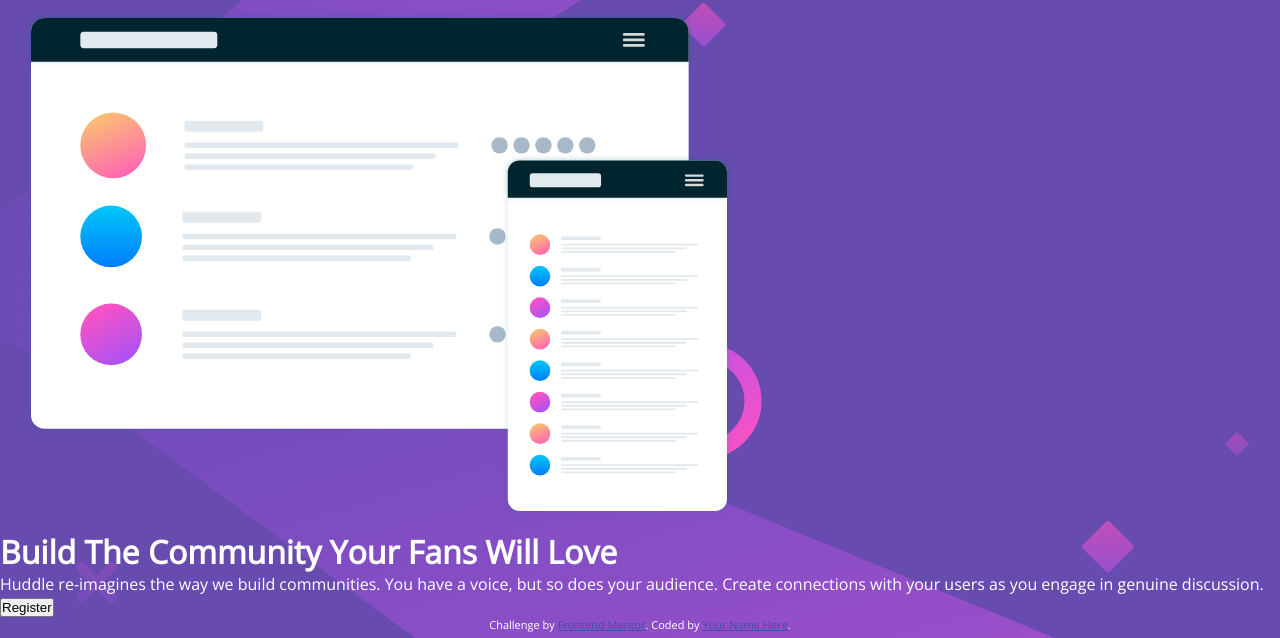
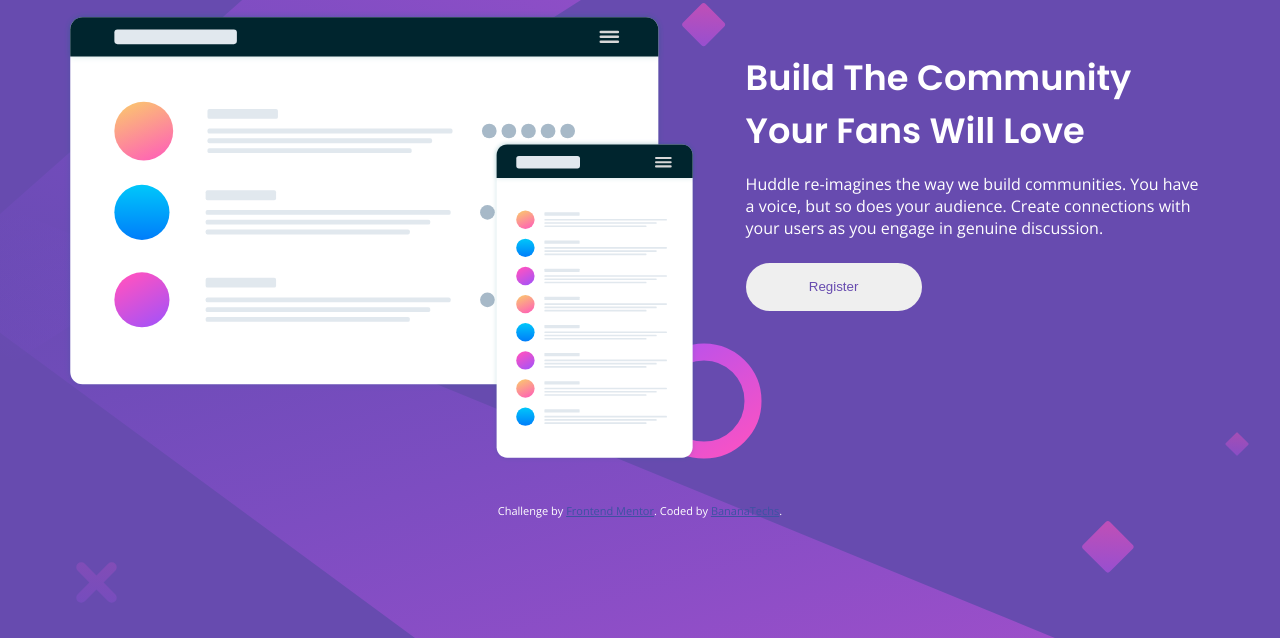
Before and after one commit to BananaTechs/frontend-mentor-huddle-landing, a plain HTML site: page index.html in a window 1280 px wide. Shown: the part 162-800 px from the top of the page. Drawn offline with nearby package versions, Linux system fonts and the light colour scheme.

Commit message:
Add Hero styling

```diff
--- a/index.html
+++ b/index.html
@@ -41,7 +41,7 @@
   <footer>
     <p class="attribution">
       Challenge by <a href="https://www.frontendmentor.io?ref=challenge" target="_blank">Frontend Mentor</a>.
-      Coded by <a href="#">Your Name Here</a>.
+      Coded by <a href="https://github.com/BananaTechs">BananaTechs</a>.
     </p>
   </footer>
 </body>
--- a/styles.css
+++ b/styles.css
@@ -9,7 +9,7 @@
     box-sizing: border-box;
 }
 
-/* -------------------- Background Image -------------------- */
+/* -------------------- Background Image & Globals -------------------- */
 
 body {
     min-height: 100vh;
@@ -19,13 +19,27 @@ body {
     background-repeat: no-repeat;
 
     font-family: 'Open Sans', sans-serif;
+    font-size: medium;
+    text-align: center;
     color: white;
+}
+
+h1 {
+    font-family: 'Poppins', sans-serif;
+    font-weight: 600;
+    font-size: x-large;
 }
 
 @media only screen and (min-width: 768px) {
     body {
         background-image: url("images/bg-desktop.svg");
         background-size: auto 100%;
+
+        text-align: left;
+    }
+
+    h1 {
+        font-size: 2.2rem;
     }
 }
 
@@ -33,6 +47,7 @@ body {
 
 .header {
     padding: 2rem;
+    text-align: left;
 }
 
 .logo {
@@ -52,7 +67,68 @@ body {
 
 /* -------------------- Hero -------------------- */
 
+.hero {
+    width: 100%;
+    display: flex;
+    flex-direction: column;
+
+    padding: 0 2rem;
+}
+
 .mockups {
-    padding: 0.5rem 1.5rem;
+    padding: 0.5rem 0;
+    margin-bottom: 2rem;
     max-width: 100%;
 }
+
+.hero-txt {
+    display: flex;
+    flex-direction: column;
+    align-items: center;
+    padding: 0.5rem 0;
+}
+
+.hero-txt h1 {
+    margin-bottom: 1rem;
+}
+
+.hero-txt p {
+    margin-bottom: 1.5rem;
+}
+
+.hero-txt button {
+    width: 12rem;
+    height: 2rem;
+    border-radius: 1rem;
+    border-style: none;
+    cursor: pointer;
+    font-size: smaller;
+    color: var(--huddleViolet);
+}
+
+@media only screen and (min-width: 768px) {
+    .hero {
+        flex-direction: row;
+        padding: 0 4rem;
+    }
+
+    .mockups {
+        width: 55%;
+    }
+
+    .hero-txt {
+        padding: 3rem;
+        padding-right: 1rem;
+        align-items: flex-start;
+    }
+
+    .hero-txt button {
+        width: 11rem;
+        height: 3rem;
+        border-radius: 1.5rem;
+    }
+
+    .hero-txt button:hover {
+        background-color: var(--huddleMagenta);
+    }
+}
```
